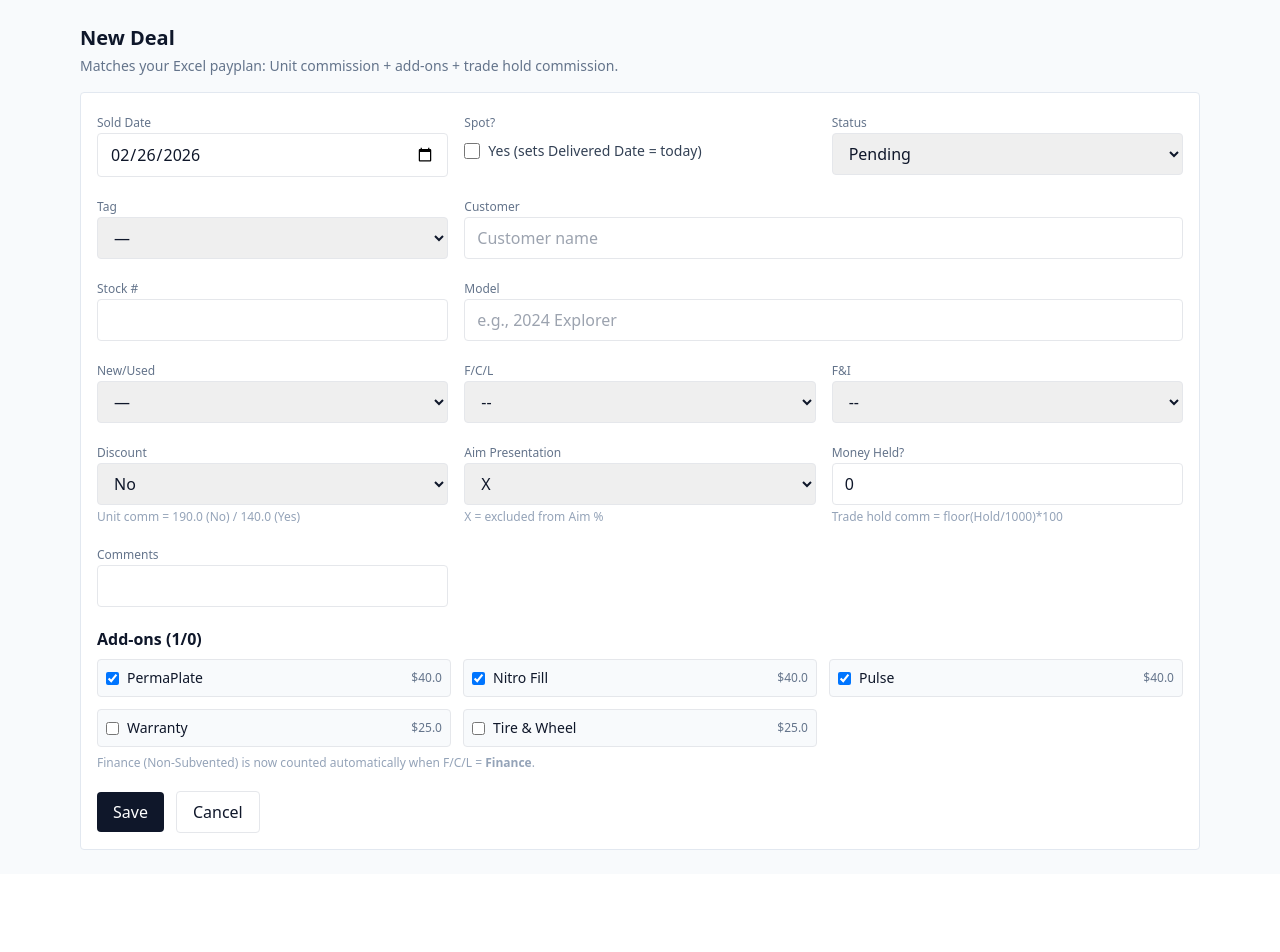
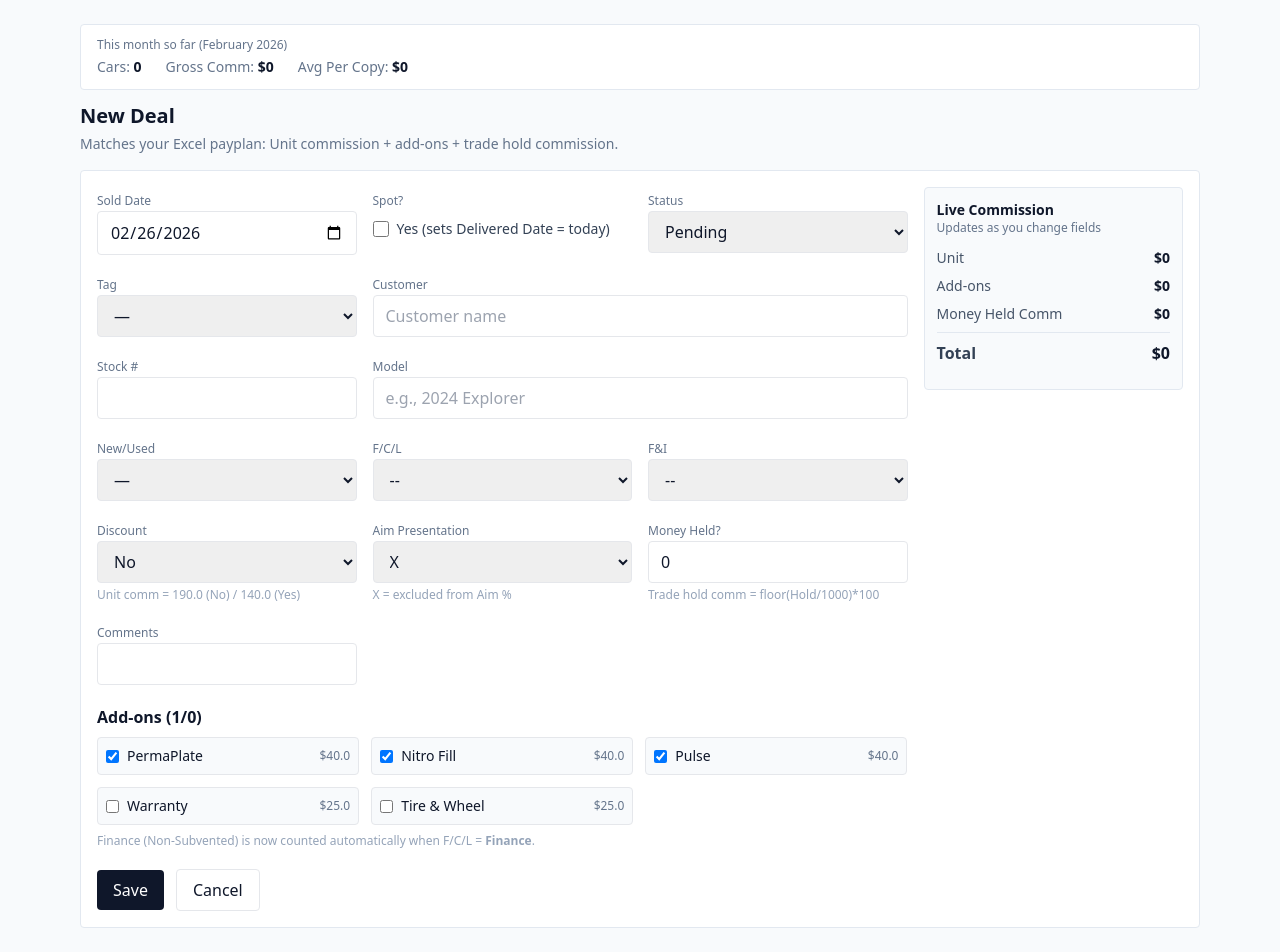
Before and after one commit to brycemann21/Commission-Tracker, a FastAPI app: page /deals/new in a window 1280 px wide. Shown: the part 57-1009 px from the top of the page. Before the commit the page ends 907 px from the top, so only its background shows below. Run offline with FastAPI, Linux system fonts and the light colour scheme; data comes from the database, SQL or seed files in the repository; data that the repository does not hold is empty; some libraries are stand-ins or nearby versions.

Commit message:
new deal

```diff
--- a/app/main.py
+++ b/app/main.py
@@ -330,10 +330,34 @@ async def deals_list(
 @app.get("/deals/new", response_class=HTMLResponse)
 async def deal_new(request: Request, db: AsyncSession = Depends(get_db)):
     settings = (await db.execute(select(Settings).limit(1))).scalar_one()
+
+    # This-month-so-far strip (current month, Delivered only)
+    start_m, end_m = month_bounds(today())
+    delivered_mtd = (
+        await db.execute(
+            select(Deal).where(
+                Deal.status == "Delivered",
+                Deal.delivered_date.is_not(None),
+                Deal.delivered_date >= start_m,
+                Deal.delivered_date < end_m,
+            )
+        )
+    ).scalars().all()
+
+    units_mtd = len(delivered_mtd)
+    comm_mtd = sum((d.total_deal_comm or 0) for d in delivered_mtd)
+    avg_per_copy = (comm_mtd / units_mtd) if units_mtd else 0.0
+
     return templates.TemplateResponse("deal_form.html", {
         "request": request,
         "deal": None,
         "settings": settings,
+        "mtd": {
+            "units": units_mtd,
+            "comm": comm_mtd,
+            "avg": avg_per_copy,
+            "month_label": today().strftime("%B %Y"),
+        },
     })
 
 
@@ -341,10 +365,34 @@ async def deal_new(request: Request, db: AsyncSession = Depends(get_db)):
 async def deal_edit(deal_id: int, request: Request, db: AsyncSession = Depends(get_db)):
     deal = (await db.execute(select(Deal).where(Deal.id == deal_id))).scalar_one()
     settings = (await db.execute(select(Settings).limit(1))).scalar_one()
+
+    # This-month-so-far strip (current month, Delivered only)
+    start_m, end_m = month_bounds(today())
+    delivered_mtd = (
+        await db.execute(
+            select(Deal).where(
+                Deal.status == "Delivered",
+                Deal.delivered_date.is_not(None),
+                Deal.delivered_date >= start_m,
+                Deal.delivered_date < end_m,
+            )
+        )
+    ).scalars().all()
+
+    units_mtd = len(delivered_mtd)
+    comm_mtd = sum((d.total_deal_comm or 0) for d in delivered_mtd)
+    avg_per_copy = (comm_mtd / units_mtd) if units_mtd else 0.0
+
     return templates.TemplateResponse("deal_form.html", {
         "request": request,
         "deal": deal,
         "settings": settings,
+        "mtd": {
+            "units": units_mtd,
+            "comm": comm_mtd,
+            "avg": avg_per_copy,
+            "month_label": today().strftime("%B %Y"),
+        },
     })
 
 
--- a/app/templates/deal_form.html
+++ b/app/templates/deal_form.html
@@ -1,5 +1,16 @@
 {% extends "base.html" %}
 {% block content %}
+{% if mtd %}
+  <div class="mb-3 rounded border border-slate-200 bg-white px-4 py-3">
+    <div class="text-xs text-slate-500">This month so far ({{ mtd.month_label }})</div>
+    <div class="mt-1 flex flex-wrap gap-x-6 gap-y-2 text-sm">
+      <div><span class="text-slate-500">Cars:</span> <b>{{ mtd.units }}</b></div>
+      <div><span class="text-slate-500">Gross Comm:</span> <b>${{ "{:,.0f}".format(mtd.comm or 0) }}</b></div>
+      <div><span class="text-slate-500">Avg Per Copy:</span> <b>${{ "{:,.0f}".format(mtd.avg or 0) }}</b></div>
+    </div>
+  </div>
+{% endif %}
+
 <h1 class="text-xl font-bold mb-1">{{ "Edit Deal" if deal else "New Deal" }}</h1>
 <div class="text-sm text-slate-500 mb-4">
   Matches your Excel payplan: Unit commission + add-ons + trade hold commission.
@@ -7,6 +18,9 @@
 
 <form class="bg-white rounded border border-slate-200 p-4" method="post" action="/deals/save">
   {% if deal %}<input type="hidden" name="deal_id" value="{{ deal.id }}">{% endif %}
+
+  <div class="grid md:grid-cols-4 gap-4">
+    <div class="md:col-span-3">
 
   <div class="grid md:grid-cols-3 gap-4">
     <div>
@@ -141,6 +155,99 @@
     })();
   </script>
 
+  <script>
+    // Live commission calculator (mirrors app/payplan.py)
+    (function () {
+      const SETTINGS = {
+        unit_le: {{ settings.unit_comm_discount_le_200 or 0 }},
+        unit_gt: {{ settings.unit_comm_discount_gt_200 or 0 }},
+        permaplate: {{ settings.permaplate or 0 }},
+        nitro_fill: {{ settings.nitro_fill or 0 }},
+        pulse: {{ settings.pulse or 0 }},
+        finance_non_subvented: {{ settings.finance_non_subvented or 0 }},
+        warranty: {{ settings.warranty or 0 }},
+        tire_wheel: {{ settings.tire_wheel or 0 }},
+      };
+
+      const fmt = (n) => {
+        const v = Number.isFinite(n) ? n : 0;
+        return '$' + Math.round(v).toLocaleString();
+      };
+
+      const $ = (sel) => document.querySelector(sel);
+
+      const els = {
+        customer: $('input[name="customer"]'),
+        discount: $('select[name="discount_gt_200"]'),
+        hold: $('input[name="hold_amount"]'),
+        dealType: $('select[name="deal_type"]'),
+        permaplate: $('input[name="permaplate"]'),
+        nitro: $('input[name="nitro_fill"]'),
+        pulse: $('input[name="pulse"]'),
+        warranty: $('input[name="warranty"]'),
+        tire: $('input[name="tire_wheel"]'),
+
+        outUnit: $('#lc_unit'),
+        outAddons: $('#lc_addons'),
+        outHold: $('#lc_hold'),
+        outTotal: $('#lc_total'),
+        hint: $('#lc_hint'),
+      };
+
+      function calc() {
+        const customer = (els.customer?.value || '').trim();
+        if (!customer) {
+          els.outUnit.textContent = '$0';
+          els.outAddons.textContent = '$0';
+          els.outHold.textContent = '$0';
+          els.outTotal.textContent = '$0';
+          if (els.hint) els.hint.textContent = 'Enter a customer name to see totals.';
+          return;
+        }
+
+        const discYes = (els.discount?.value || 'No').toLowerCase() === 'yes';
+        const unit = discYes ? SETTINGS.unit_gt : SETTINGS.unit_le;
+
+        const dt = (els.dealType?.value || '').trim();
+        const autoFinNonSub = (dt === 'Finance');
+
+        let addons = 0;
+        if (els.permaplate?.checked) addons += SETTINGS.permaplate;
+        if (els.nitro?.checked) addons += SETTINGS.nitro_fill;
+        if (els.pulse?.checked) addons += SETTINGS.pulse;
+        if (autoFinNonSub) addons += SETTINGS.finance_non_subvented;
+        if (els.warranty?.checked) addons += SETTINGS.warranty;
+        if (els.tire?.checked) addons += SETTINGS.tire_wheel;
+
+        const holdAmt = parseFloat(els.hold?.value || '0') || 0;
+        const holdComm = Math.floor(holdAmt / 1000) * 100;
+
+        const total = unit + addons + holdComm;
+
+        els.outUnit.textContent = fmt(unit);
+        els.outAddons.textContent = fmt(addons);
+        els.outHold.textContent = fmt(holdComm);
+        els.outTotal.textContent = fmt(total);
+
+        if (els.hint) {
+          els.hint.textContent = autoFinNonSub ? 'Includes Finance (Non-Subvented) automatically.' : '';
+        }
+      }
+
+      const watch = [
+        els.customer, els.discount, els.hold, els.dealType,
+        els.permaplate, els.nitro, els.pulse, els.warranty, els.tire,
+      ].filter(Boolean);
+
+      watch.forEach((el) => {
+        el.addEventListener('input', calc);
+        el.addEventListener('change', calc);
+      });
+
+      calc();
+    })();
+  </script>
+
   <div class="mt-5">
     <div class="font-bold mb-2">Add-ons (1/0)</div>
     <div class="grid md:grid-cols-3 gap-3">
@@ -180,5 +287,28 @@
       = <b>${{ "{:,.0f}".format(deal.total_deal_comm or 0) }}</b>
     </div>
   {% endif %}
+
+    </div>
+
+    <!-- Live commission box -->
+    <div>
+      <div class="sticky top-4 rounded border border-slate-200 bg-slate-50 p-3">
+        <div class="text-sm font-bold">Live Commission</div>
+        <div class="text-xs text-slate-500">Updates as you change fields</div>
+
+        <div class="mt-3 space-y-2 text-sm">
+          <div class="flex justify-between"><span class="text-slate-600">Unit</span><b id="lc_unit">$0</b></div>
+          <div class="flex justify-between"><span class="text-slate-600">Add-ons</span><b id="lc_addons">$0</b></div>
+          <div class="flex justify-between"><span class="text-slate-600">Money Held Comm</span><b id="lc_hold">$0</b></div>
+          <div class="border-t border-slate-200 pt-2 flex justify-between text-base">
+            <span class="text-slate-700 font-bold">Total</span>
+            <span class="font-bold" id="lc_total">$0</span>
+          </div>
+        </div>
+
+        <div class="mt-3 text-xs text-slate-500" id="lc_hint"></div>
+      </div>
+    </div>
+  </div>
 </form>
 {% endblock %}
```
